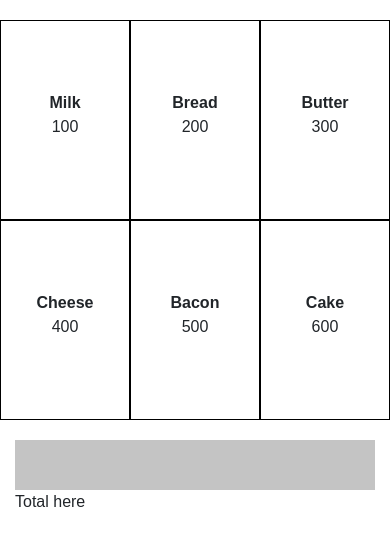
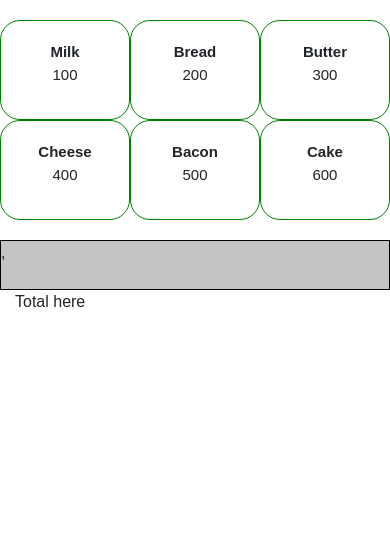
Before and after one commit to obikanubi/react_pos, a React (Create React App) app: page / in a window 390 px wide. Shown: the top 546 px of the page. Built offline with nearby package versions, Linux system fonts and the light colour scheme.

Commit message:
some styling

```diff
--- a/src/App.css
+++ b/src/App.css
@@ -9,8 +9,10 @@ body {
 .box {
   height: 200px;
   text-align: center;
-  padding-top: 70px;
-  border: 1px solid black;;
+  padding-top: 50px;
+  border: 1px solid green;
+  border-radius: 20px;
+  font-size: 30px;
 }
 
 .box:hover {
@@ -29,4 +31,13 @@ body {
   width: 100%;
   height: 50px;
   margin-top: 20px;
+  border: 1px solid black;
 }
+
+@media (max-width: 390px){
+  .box {
+    font-size: 15px;
+    height: 100px;
+    padding-top: 20px;
+  }
+}
--- a/src/components/item.js
+++ b/src/components/item.js
@@ -1,14 +1,23 @@
 import React, { Component } from 'react';
+import List from './list';
 
 class Item extends Component {
+  constructor() {
+    super();
+    this.state = {
+      list: []
+    }
+  }
 
   placeOrder() {
-    console.log("clicked");
+    return (
+      <List key={this.props.item.id} name={this.props.item.name} price={this.props.item.price}/>
+    )
   };
 
   render() {
     return (
-        <div className="col-4 box" onClick={this.placeOrder}>
+        <div className="col-4 box" onClick={this.placeOrder.bind(this)}>
           <strong>{this.props.item.name}</strong> <br />
           {this.props.item.price}
         </div>
--- a/src/components/list.js
+++ b/src/components/list.js
@@ -1,17 +1,12 @@
 import React, { Component } from 'react';
 
 class List extends Component {
-  constructor() {
-    super();
-    this.state = {
-      list: []
-    }
-  }
 
   render() {
     return (
-      <div className="app-list">
-        <div className="row">
+      <div className="row">
+        <div className="app-list">
+          {this.props.name}, {this.props.price}
         </div>
       </div>
     );
```
